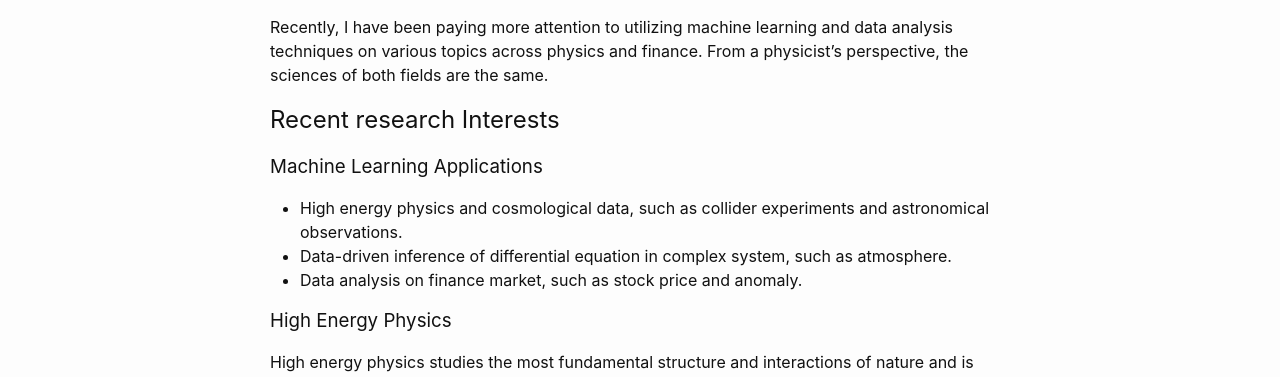
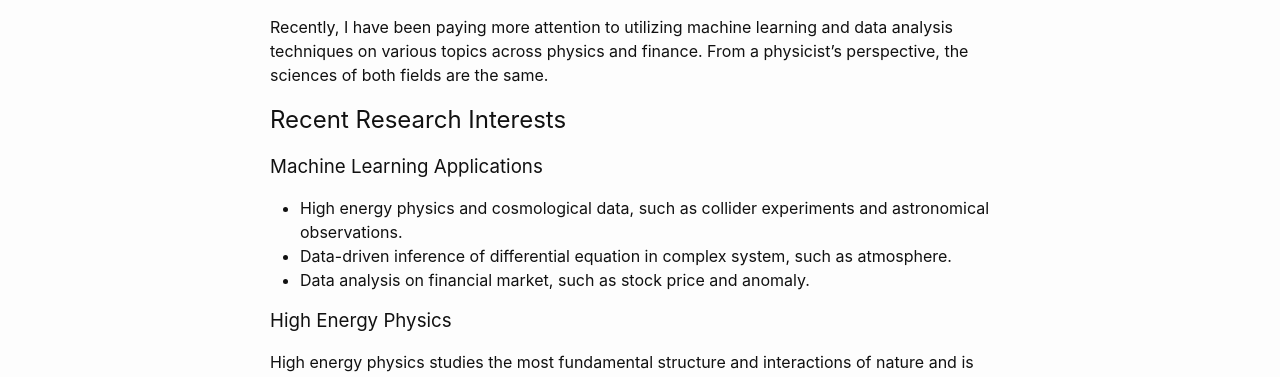
Before and after one commit to cffwxx/cffwxx.github.io, a Jekyll site: the page built from index.md, in a window 1280 px wide. Shown: the part 251-628 px from the top of the page. Built offline with Jekyll 4.4.1, drawn with Linux system fonts in a browser that asks for light colours.

Commit message:
correct index.md

```diff
--- a/index.md
+++ b/index.md
@@ -8,13 +8,13 @@ I primarily work on particle physics phenomenology, focusing on neutrinos (about
 
 Recently, I have been paying more attention to utilizing machine learning and data analysis techniques on various topics across physics and finance. From a physicist's perspective, the sciences of both fields are the same.
 
-## Recent research Interests
+## Recent Research Interests
 
 ### Machine Learning Applications
 
 * High energy physics and cosmological data, such as collider experiments and astronomical observations.
 * Data-driven inference of differential equation in complex system, such as atmosphere.
-* Data analysis on finance market, such as stock price and anomaly.
+* Data analysis on financial market, such as stock price and anomaly.
 
 ### High Energy Physics
 
```
